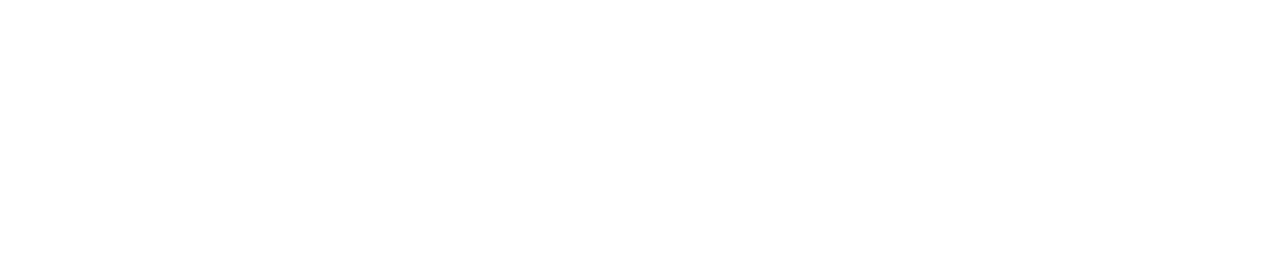
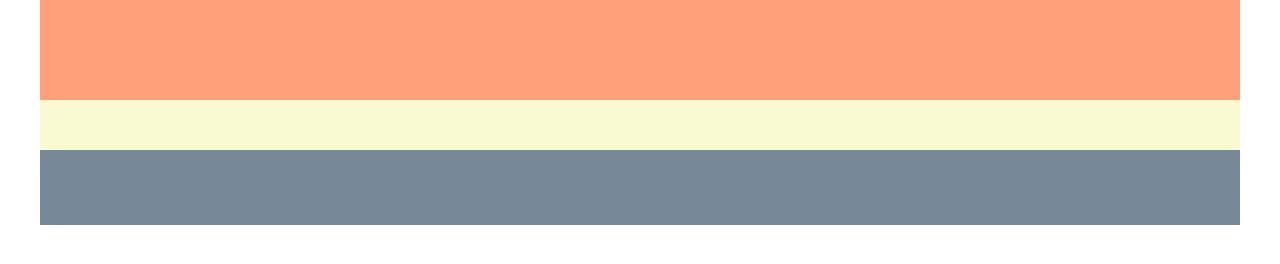
Before and after one commit to MirkOrlando/htmlcss-struttura-wp, a plain HTML site: page index.html in a window 1280 px wide. Drawn offline with Linux system fonts and the light colour scheme.

Commit message:
created #site-header structure

```diff
--- a/css/style.css
+++ b/css/style.css
@@ -8,10 +8,34 @@
 
 body {
     width: 1200px;
+    margin: 0 auto;
 }
 
 /* #site-header */
 
+#site-header {
+    height: 150px;
+}
+
+.container.logo {
+    background-color: lightsalmon;
+    height: 100px;
+}
+
+#header-nav {
+    background-color: lightgoldenrodyellow;
+    height: 50px;
+}
+
 /* #site-main */
 
+#site-main {
+    background-color: aquamarine;
+}
+
 /* #site-footer */
+
+#site-footer {
+    background-color: lightslategray;
+    height: 75px;
+}
--- a/index.html
+++ b/index.html
@@ -9,7 +9,10 @@
 </head>
 <body>
 
-    <header id="site-header"></header>
+    <header id="site-header">
+        <div class="container logo"></div>
+        <nav id="header-nav"></nav>
+    </header>
     <!-- /#site-header -->
 
     <main id="site-main"></main>
```
